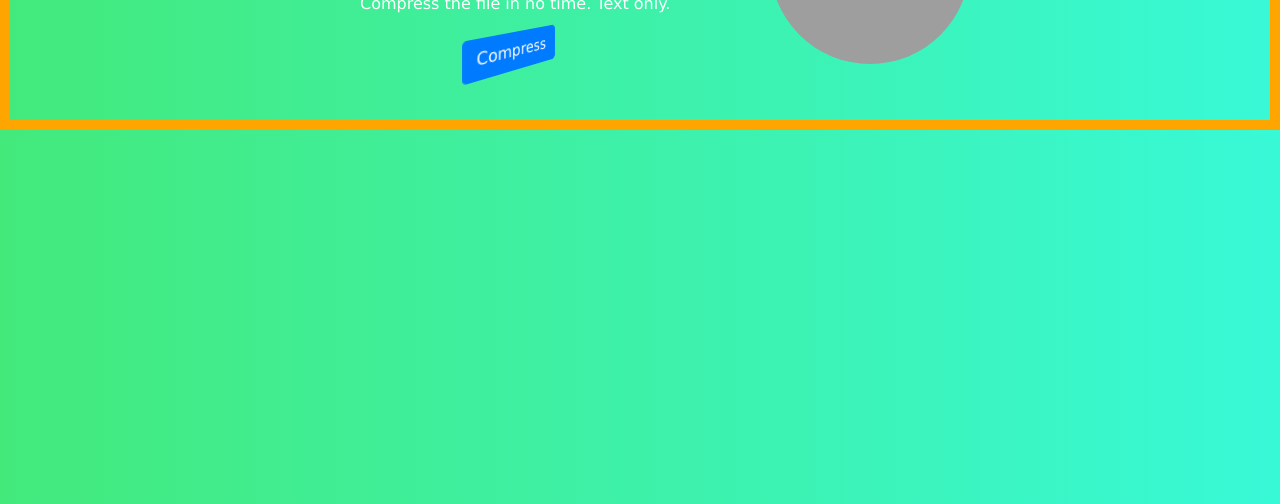
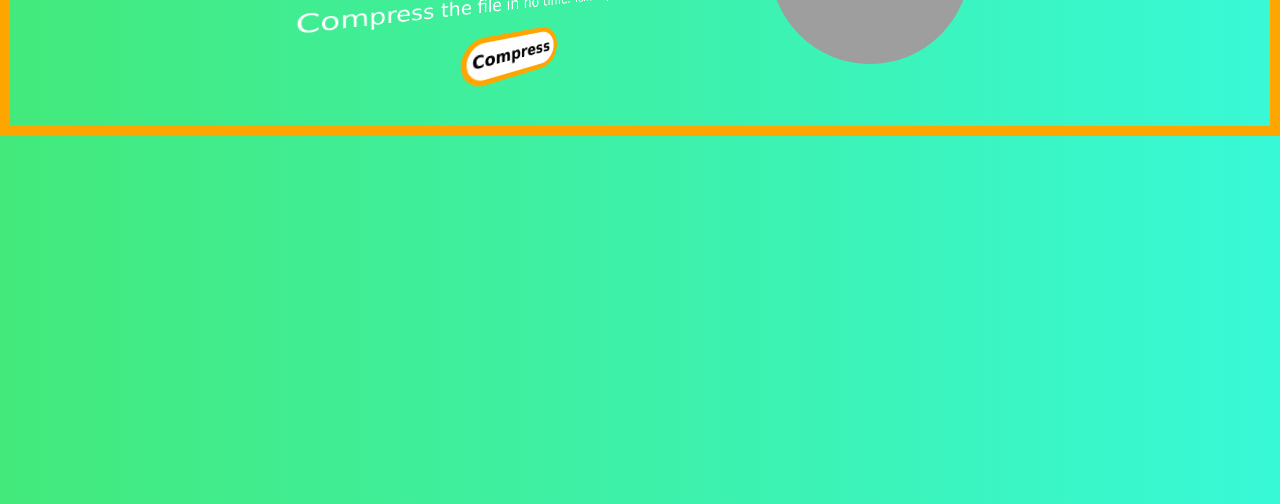
Before and after one commit to Harshit2012/IC-File-Compressor, a plain HTML site: page index.html in a window 1280 px wide. Shown: the part 296-800 px from the top of the page. Drawn offline with nearby package versions, Linux system fonts and the light colour scheme; grey boxes are pictures that could not be loaded.

Commit message:
Update index.html

```diff
--- a/index.html
+++ b/index.html
@@ -13,8 +13,8 @@
     <div id="intro">
         <div id="info">
             <h1>IC</h1>
-            <p>Compress the file in no time. Text only.</p>
-            <button class="btn btn-primary" onclick="Go()">Compress</button>
+            <p style="transform: rotateY(30deg);">Compress the file in no time. Text only.</p>
+            <button id="go" onclick="Go()">Compress</button>
         </div>
         <img src="https://cdn.pixabay.com/animation/2023/06/13/15/13/15-13-17-95_512.gif" alt="offline" id="file_img">
     </div>
```
